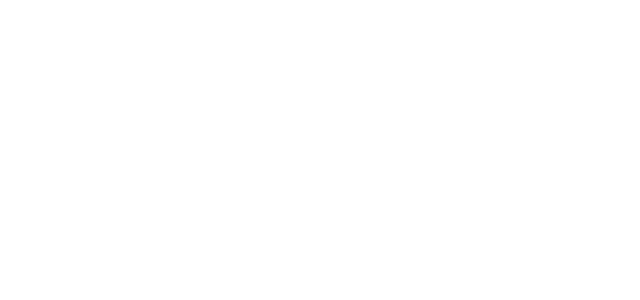
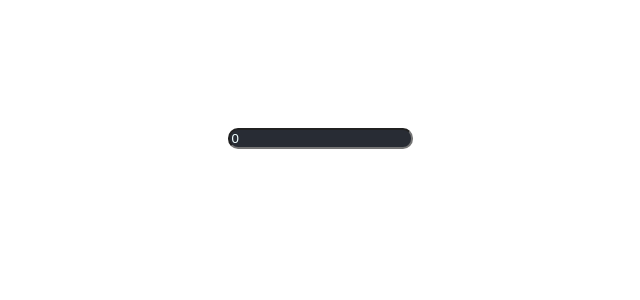
Before and after one commit to Vinny021/calculator, a React (Create React App) app: page / in a window 1280 px wide. Shown: the top 300 px of the page, without its empty margins (320-960 px from the left). Built offline with nearby package versions, Linux system fonts and the light colour scheme.

Commit message:
Feat: display do numero

```diff
--- a/src/App.css
+++ b/src/App.css
@@ -1,5 +1,14 @@
 .App {
   text-align: center;
+  display: flex;
+  justify-content: center;
+}
+
+.Display {
+  background-color: #282c34;
+  color: azure;
+  margin-top: 10%;
+  border-radius: 10px;
 }
 
 .App-logo {
--- a/src/App.jsx
+++ b/src/App.jsx
@@ -1,8 +1,18 @@
+import { useState } from 'react';
 import './App.css';
 
 function App() {
+  const [currentNumber, setCurrentNumber] = useState(0);
+
+
+  const updateCurrentNumber = (event) => {
+    const newNumber = event.target.value.length === 0 ? 0 : event.target.value;
+    setCurrentNumber(parseInt(newNumber));
+  }
+
   return (
     <div className="App">
+      <input id="display" className="Display" type="number" onChange={updateCurrentNumber} value={currentNumber}/>
     </div>
   );
 }
```
